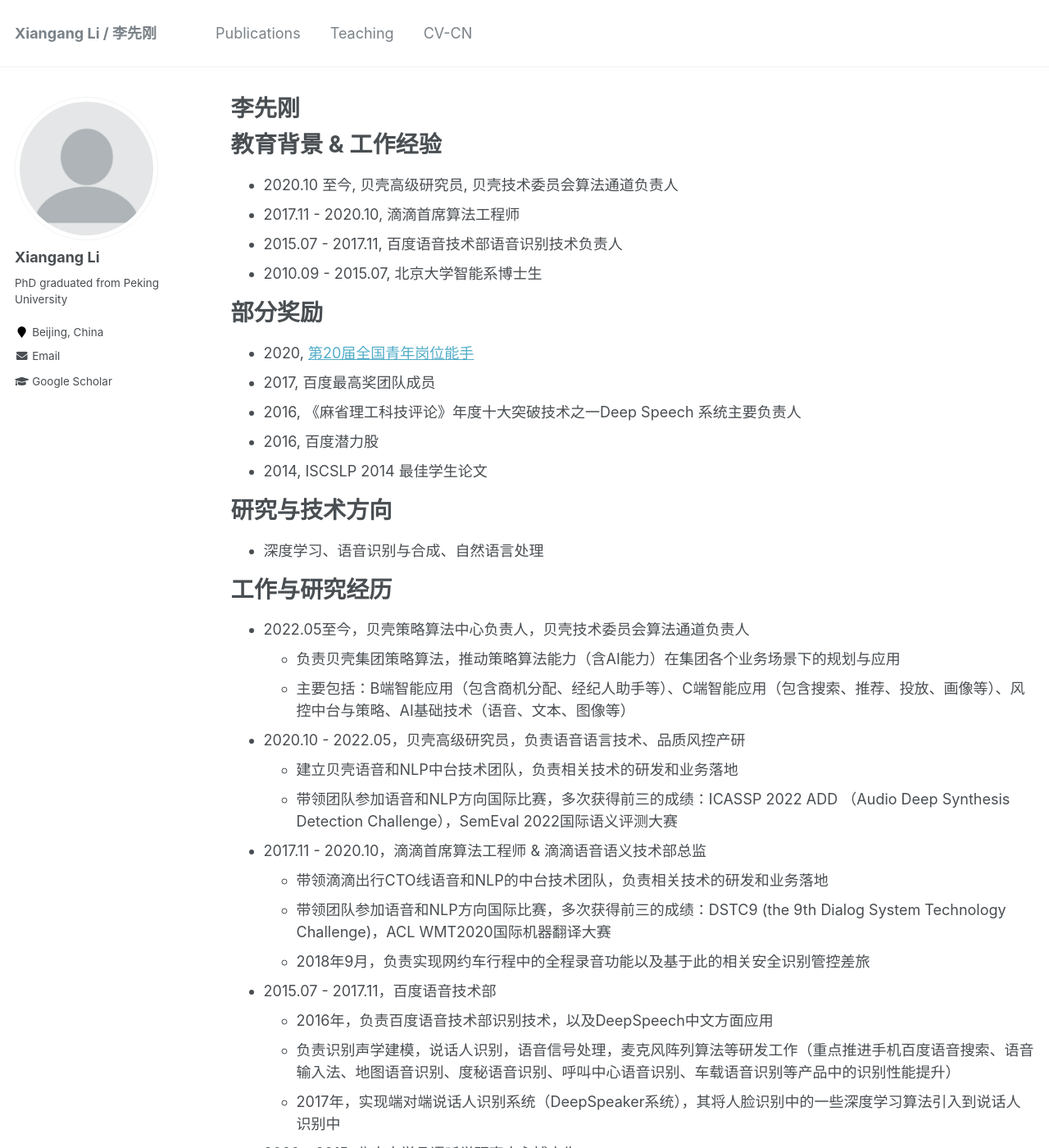
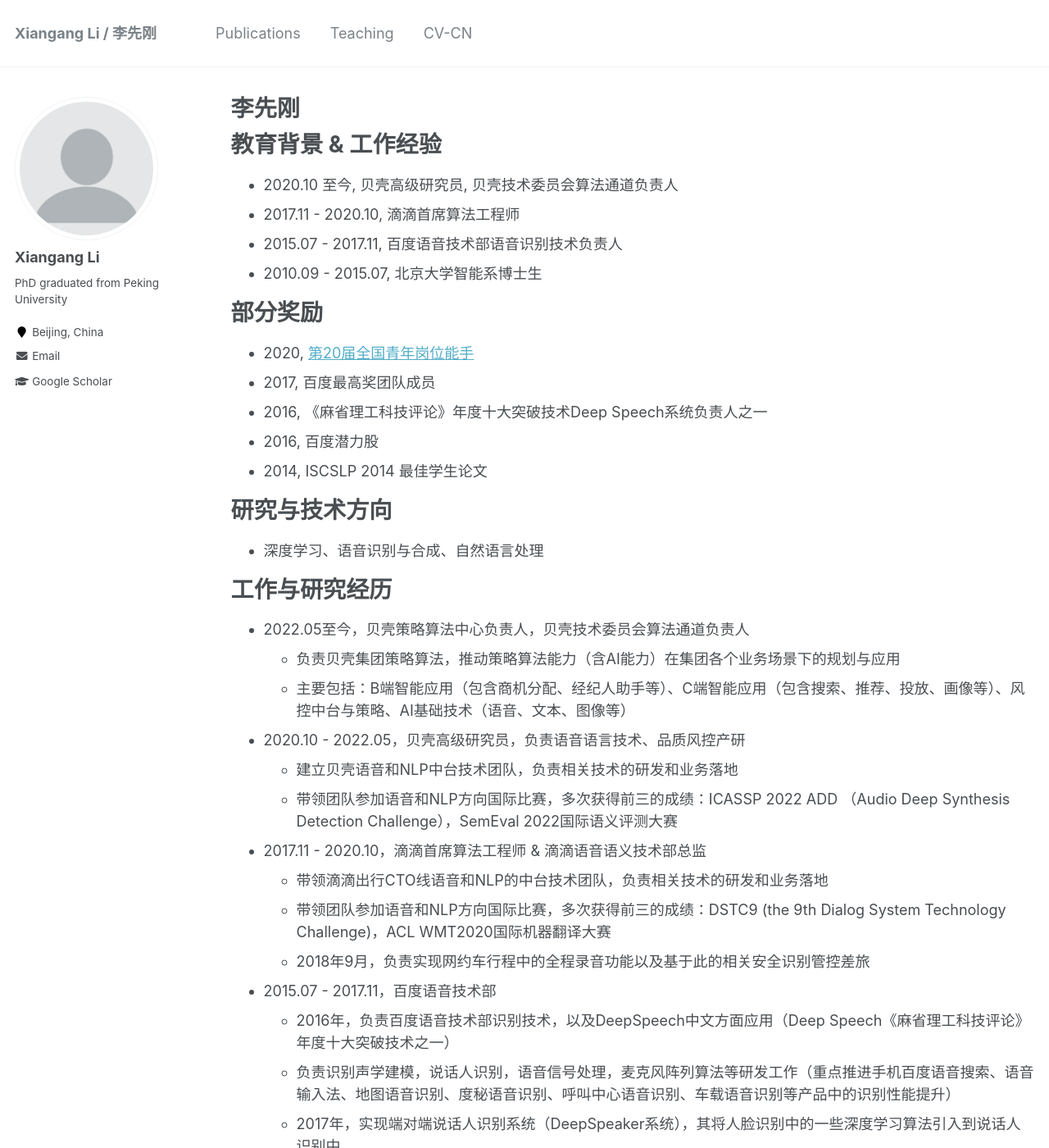
Before and after one commit to xiangangli/xiangangli.github.io, a Jekyll site: the page built from _pages/cv-cn.md, in a window 1280 px wide and 1400 px high. Shown: the whole window at 82% size. Built offline with Jekyll 4.4.1, drawn with Linux system fonts in a browser that asks for light colours.

Commit message:
update cv

```diff
--- a/_pages/cv-cn.md
+++ b/_pages/cv-cn.md
@@ -20,7 +20,7 @@ redirect_from:
 ======
 * 2020, [第20届全国青年岗位能手](https://www.thepaper.cn/newsDetail_forward_8372344)
 * 2017, 百度最高奖团队成员
-* 2016, 《麻省理工科技评论》年度十大突破技术之一Deep Speech 系统主要负责人
+* 2016, 《麻省理工科技评论》年度十大突破技术Deep Speech系统负责人之一
 * 2016, 百度潜力股
 * 2014, ISCSLP 2014 最佳学生论文
 
@@ -41,7 +41,7 @@ redirect_from:
   * 带领团队参加语音和NLP方向国际比赛，多次获得前三的成绩：DSTC9 (the 9th Dialog System Technology Challenge)，ACL WMT2020国际机器翻译大赛
   * 2018年9月，负责实现网约车行程中的全程录音功能以及基于此的相关安全识别管控差旅
 * 2015.07 - 2017.11，百度语音技术部
-  * 2016年，负责百度语音技术部识别技术，以及DeepSpeech中文方面应用
+  * 2016年，负责百度语音技术部识别技术，以及DeepSpeech中文方面应用（Deep Speech《麻省理工科技评论》年度十大突破技术之一）
   * 负责识别声学建模，说话人识别，语音信号处理，麦克风阵列算法等研发工作（重点推进手机百度语音搜索、语音输入法、地图语音识别、度秘语音识别、呼叫中心语音识别、车载语音识别等产品中的识别性能提升）
   * 2017年，实现端对端说话人识别系统（DeepSpeaker系统），其将人脸识别中的一些深度学习算法引入到说话人识别中
 * 2020 - 2015, 北京大学言语听觉研究中心博士生
```
